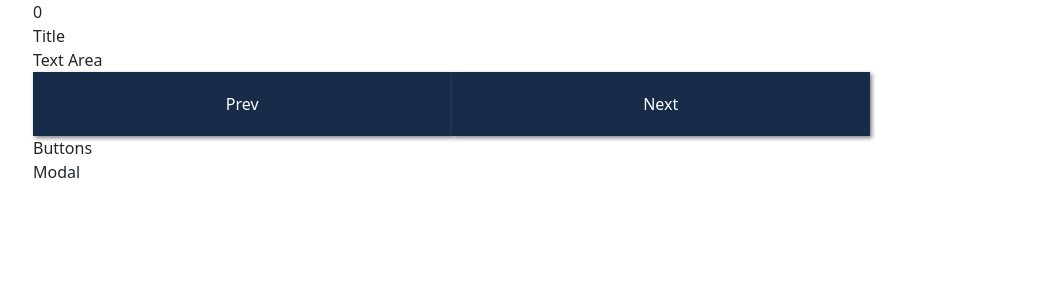
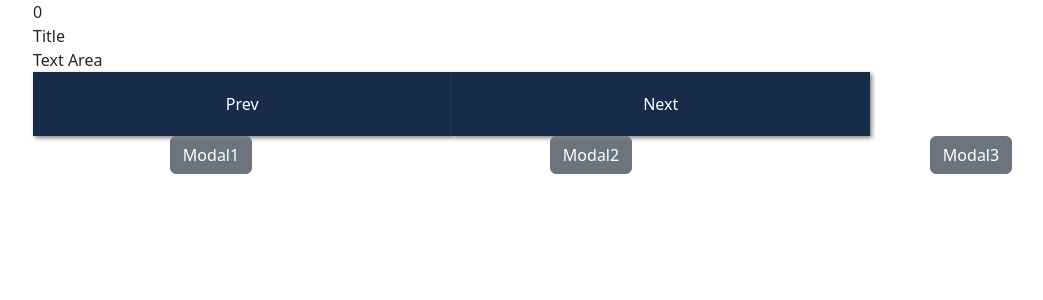
Before and after one commit to mathcodes/recipe-app, a React (Create React App) app in the folder client/: page /steps/1 in a window 1280 px wide. Shown: the top 300 px of the page, without its empty margins (49-1092 px from the left). Built offline with nearby package versions, Linux system fonts and the light colour scheme.

Commit message:
modal-component

```diff
--- /dev/null
+++ b/client/src/components/StepComponents/ModalComponent.js
@@ -0,0 +1,112 @@
+import React, { useState } from 'react';
+import { Button, Modal, ModalHeader, ModalBody, ModalFooter, Row, Col } from 'reactstrap';
+
+function ModalComponent( {image, ingredients} ) {
+  const [modal, setModal] = useState(false);
+  const [modal2, setModal2] = useState(false);
+  const [modal3, setModal3] = useState(false);
+
+  const toggle1 = () => setModal(!modal);
+  const toggle2 = () => setModal2(!modal2);
+  const toggle3 = () => setModal3(!modal3);
+
+  let IngrArray = ingredients.map((ingredient, index) => (
+
+        <li>{index} : {ingredient}</li>
+  ))
+
+  return (
+    <>
+      <div>
+        <Row className="text-center" xs="3">
+          <Col className="modalButtonRow">
+            <Button
+              className="roundButtonSm"
+              onClick={toggle1}
+            >
+              Modal1
+            </Button>
+          </Col>
+          <Col>
+            <Button
+              className="roundButtonSm"
+              onClick={toggle2}
+            >
+
+              Modal2
+            </Button>
+          </Col>
+          <Col>
+            <Button
+              className="roundButtonSm"
+              onClick={toggle3}
+            >
+              Modal3
+            </Button>
+          </Col>
+        </Row>
+
+        {/* FIRST MODAL */}
+        <Modal isOpen={modal} toggle={toggle1}>
+          <ModalHeader toggle={toggle1}>Modal 1</ModalHeader>
+          <ModalBody>
+            <ul>
+            {IngrArray}
+            </ul>
+
+
+
+          </ModalBody>
+          <ModalFooter>
+            <Button onClick={toggle1}>
+              Modal 1
+            </Button>{' '}
+            <Button onClick={toggle1}>
+              Cancel
+            </Button>
+          </ModalFooter>
+        </Modal>
+
+          {/* Second Modal - IMAGE*/}
+        <Modal isOpen={modal2} toggle={toggle2}>
+          <ModalHeader toggle={toggle2}>Modal 2</ModalHeader>
+          <ModalBody>
+            <img src={image} alt="dummyImage" width="80%" textAlign="center"/>
+          </ModalBody>
+          <ModalFooter>
+            <Button onClick={toggle2}>
+              Modal 2
+            </Button>{' '}
+            <Button onClick={toggle2}>
+              Cancel
+            </Button>
+          </ModalFooter>
+        </Modal>
+
+        <Modal isOpen={modal3} toggle={toggle3}>
+          {/* <ModalHeader toggle={toggle}>Modal title</ModalHeader>
+          <ModalBody>
+            Lorem ipsum dolor sit amet, consectetur adipisicing elit, sed do
+            eiusmod tempor incididunt ut labore et dolore magna aliqua. Ut enim ad
+            minim veniam, quis nostrud exercitation ullamco laboris nisi ut
+            aliquip ex ea commodo consequat. Duis aute irure dolor in
+            reprehenderit in voluptate velit esse cillum dolore eu fugiat nulla
+            pariatur. Excepteur sint occaecat cupidatat non proident, sunt in
+            culpa qui officia deserunt mollit anim id est laborum.
+          </ModalBody> */}
+          <ModalFooter>
+            <Button onClick={toggle3}>
+              Modal 3
+            </Button>{' '}
+            <Button onClick={toggle3}>
+              Cancel
+            </Button>
+          </ModalFooter>
+        </Modal>
+
+      </div>
+    </>
+  );
+}
+
+export default ModalComponent;
--- a/client/src/components/StepComponents/StepPage.js
+++ b/client/src/components/StepComponents/StepPage.js
@@ -2,6 +2,7 @@ import React, { useState, useEffect } from 'react'
 import { Container } from 'reactstrap'
 import { useParams } from 'react-router-dom'
 import ControlsComponent from './ControlsComponent'
+import ModalComponent from './ModalComponent'
 
 const StepPage = () => {
 
@@ -10,6 +11,9 @@ const StepPage = () => {
   const [curIndex, setCurIndex] = useState(0)
 
   const {titleId} = useParams() // used for fetching steps in api call
+
+  let dummyImage="https://www.realsimple.com/thmb/XYXri0v7gA-REe_OZFNwPS98qxw=/900x0/filters:no_upscale():max_bytes(150000):strip_icc():format(webp)/different-pork-cuts-types-guide-1-2000-ffcac76d0b1c42ccb9a86d5e32f3aa38.jpg"
+  let dummyIng=['ing1', 'ing2', 'ing3']
 
   const updateStepIndex = (decrement = false)=>{
     if(!decrement && curIndex < steps.length -1){ //make sure we dont go past the last step
@@ -30,8 +34,7 @@ const StepPage = () => {
       <div>Text Area</div>
 
       <ControlsComponent updateStepIndex={updateStepIndex}/>
-      <div>Buttons</div>
-      <div>Modal</div>
+      <ModalComponent image={dummyImage} ingredients={dummyIng}/>
     </Container>
   )
 }
```
